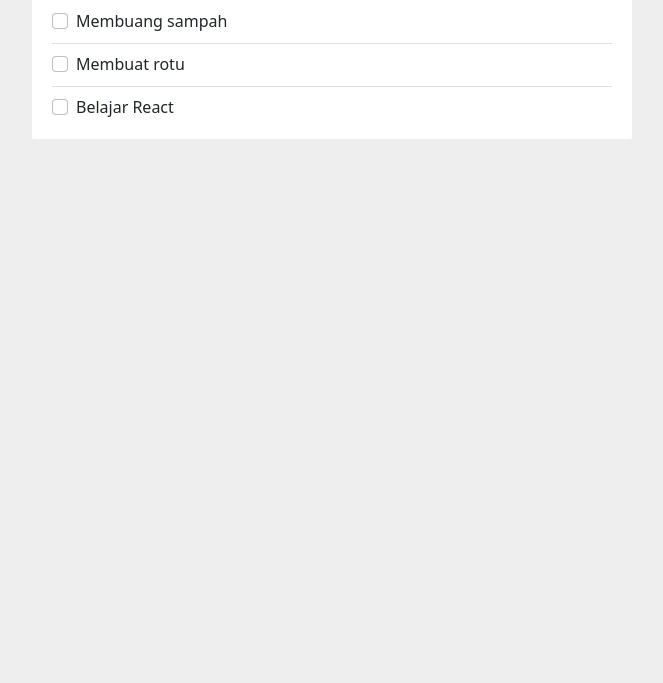
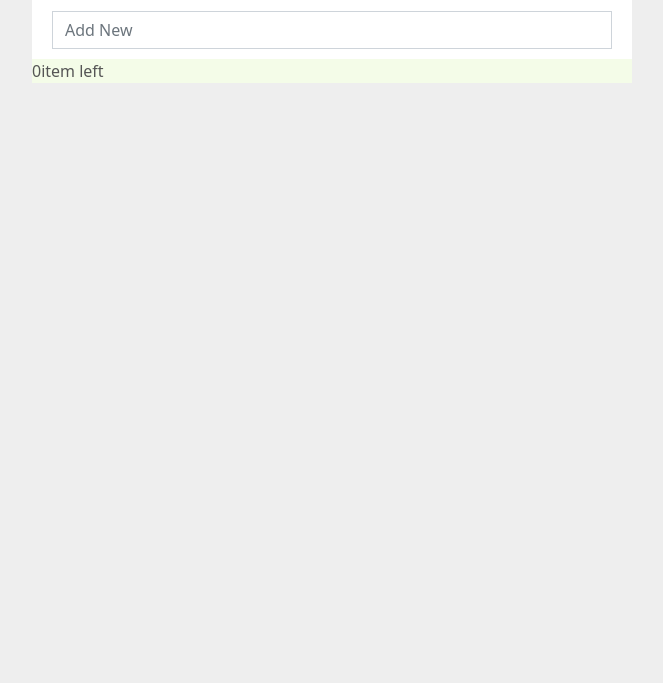
Before and after one commit to muhzulfadli/my-react-todo-app, a React app: page / in a window 1280 px wide. Shown: the part 117-800 px from the top of the page, without its empty margins (308-971 px from the left). Built offline with nearby package versions, Linux system fonts and the light colour scheme.

Commit message:
Step 2 done

```diff
--- a/package.json
+++ b/package.json
@@ -7,6 +7,7 @@
     "@testing-library/react": "^13.2.0",
     "@testing-library/user-event": "^13.5.0",
     "bootstrap": "^5.1.3",
+    "keycode-js": "^3.1.0",
     "react": "^18.1.0",
     "react-dom": "^18.1.0",
     "react-scripts": "5.0.1",
--- a/src/Components/App.js
+++ b/src/Components/App.js
@@ -1,32 +1,27 @@
+import React, { useState } from 'react';
 import TodoList from './TodoList';
 
-function App(props) {
+function App() {
 
-  const items = [
-    {
-     id: 1,
-     text: 'Membuang sampah',
-     completed: false
-   },
-   {
-     id: 2,
-     text: 'Membuat rotu',
-     completed: false
-   },
-   {
-     id: 3,
-     text: 'Belajar React',
-     completed: false
-   }
- ];
+ const [items, setItems] = useState([])
 
- const title = 'Things to do';
+ const title = 'THINGS TO DO';
 
+  const addNewItem = (text) => {
+    setItems (items => {
+      const nextId = items.length + 1;
+      const newItem = {
+        id: nextId,
+        text: text
+      }
+      return [...items,newItem]
+    })
+  }
 
   return (
     <div className="container">
       <div className="row">
-        <TodoList items={items} title={title} />
+        <TodoList items={items} title={title} addNewItem={addNewItem} />
       </div>
     </div>
   );
--- /dev/null
+++ b/src/Components/Footer.js
@@ -0,0 +1,14 @@
+import React from 'react'
+
+const Footer = (props) => {
+  return (
+    <div className="todo-footer">
+      <span className="count-todos">
+        {props.itemLength}
+        {props.itemLength > 1 ? "items left" :"item left" }
+      </span>
+    </div>
+  )
+}
+
+export default Footer
--- a/src/Components/Header.js
+++ b/src/Components/Header.js
@@ -1,8 +1,12 @@
 import React from 'react'
+import InputBox from './InputBox'
 
 const Header = (props) => {
   return (
-    <h1>{props.title}</h1>
+    <>
+      <h1>{props.title}</h1>
+      <InputBox addNewItem={props.addNewItem} />
+    </>
   )
 }
 
--- /dev/null
+++ b/src/Components/InputBox.js
@@ -0,0 +1,32 @@
+import React, { useState } from 'react'
+
+import { KEY_RETURN } from 'keycode-js'
+
+const InputBox = (props) => {
+
+    const [value, setValue] = useState('');
+
+    const handleChangeEvent = (event) => {
+        setValue(event.target.value)
+    }
+
+    const handleKeyUpEvent = (event) => {
+        if (event.keyCode === KEY_RETURN) {
+            props.addNewItem(event.target.value)
+            setValue('')
+        }
+    }
+
+  return (
+    <input
+    type="text"
+    className="form-control add-todo"
+    placeholder="Add New"
+    onKeyUp={handleKeyUpEvent}
+    onChange={handleChangeEvent}
+    value={value}
+      />
+  )
+}
+
+export default InputBox
--- a/src/Components/TodoItem.js
+++ b/src/Components/TodoItem.js
@@ -1,6 +1,6 @@
 import React from 'react'
 
-const ToDoItem = (props) => {
+const TodoItem = (props) => {
   return (
     <li className="list-group-item">
         <div className="form-check">
@@ -11,4 +11,4 @@ const ToDoItem = (props) => {
   )
 }
 
-export default ToDoItem
+export default TodoItem
--- a/src/Components/TodoList.js
+++ b/src/Components/TodoList.js
@@ -1,19 +1,21 @@
 import React from 'react'
 import Header from './Header'
 import TodoItem from './TodoItem'
+import Footer from './Footer'
 
 const ToDoList = (props) => {
   return (
     <div className="todo-list">
-        <Header title={props.title} />
+        <Header title={props.title} addNewItem={props.addNewItem} />
         <ul className="list-group list-group-flush">
-            {props.items.map( ( item ) => {
+            {props.items.map( ( item, index ) => {
                 return (
-                    <TodoItem todoItem={item}/>
+                    <TodoItem key={index} todoItem={item}/>
                 )
             }
             )}
         </ul>
+        <Footer itemLength = {props.items.length} />
     </div>
   )
 }
--- a/src/style/index.css
+++ b/src/style/index.css
@@ -37,3 +37,18 @@ body {
   .mark-all-done {
     margin-top: 10px;
   }
+
+
+/* ... */
+
+.mark-all-done {
+  margin-top: 10px;
+}
+
+.form-control {
+  border-radius: 0;
+}
+
+.add-todo {
+  margin: 10px 0px;
+}
```
Also changed, not shown: 1 other file.
